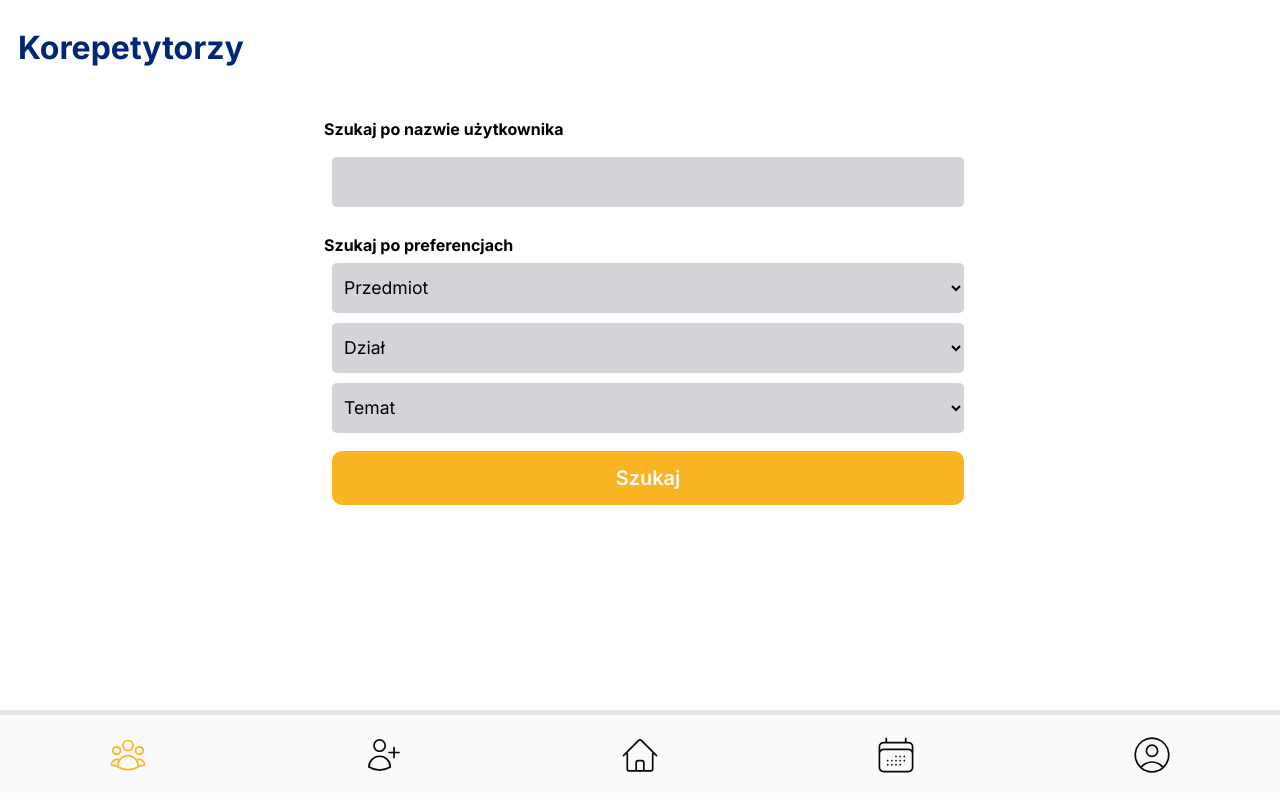
After one commit to Jakubkl1p/Fuszerka.exe, a PHP site: page /szukaj_korepetytora.html in a window 1280 px wide. The commit adds this page. Run offline with PHP 8.4, Linux system fonts and the light colour scheme.

Commit message:
Add files via upload

```diff
--- a/kalendarz.html
+++ b/kalendarz.html
@@ -45,7 +45,7 @@
         <div class="nav-cont">
             <div class="pic-cont">
                 <div class="img-cont">
-                    <a href="korepetytorzy.html"><img src="img/people.svg" alt="group" width="40px" height="40px"></a>
+                    <a href="szukaj_korepetytora.html"><img src="img/people.svg" alt="group" width="40px" height="40px"></a>
                 </div>
                 <div class="img-cont">
                     <a href="korepetycje.html"><img src="img/add.svg" alt="korepetycje" width="40px" height="40px"></a>
--- a/profil.html
+++ b/profil.html
@@ -55,7 +55,7 @@
             <div class="nav-cont">
                 <div class="pic-cont">
                     <div class="img-cont">
-                        <a href="korepetytorzy.html"><img src="img/people.svg" alt="group" width="40px" height="40px"></a>
+                        <a href="szukaj_korepetytora.html"><img src="img/people.svg" alt="group" width="40px" height="40px"></a>
                     </div>
                     <div class="img-cont">
                         <a href="korepetycje.html"><img src="img/add.svg" alt="korepetycje"" width="40px" height="40px"></a>
--- a/styles/profil.css
+++ b/styles/profil.css
@@ -2,7 +2,7 @@
 
 :root {
     --header-color: #012676;
-    --bg-color: #F3F3F3;
+    --bg-color: #FAFAFA;
     --label-text: #FFFFFF;
     --select-bg: #D4D4D8;
     --nav-bar: #E4E4E7;
@@ -39,12 +39,11 @@ h1 {
     justify-content: space-evenly;
     width: 100%;
     margin-bottom: 10rem;
-    margin-top: 5rem;
 }
 
 .nav-cont {
     position: fixed;
-    top: 95%;
+    top: 92%;
     left: 0;
     margin-top: -2%;
     width: 100%;
@@ -158,7 +157,6 @@ h1 {
     }
     .middle-cont{
         flex-direction: column;
-        margin-top: 8rem;
     }
 }
 
--- /dev/null
+++ b/styles/szukaj.css
@@ -0,0 +1,124 @@
+@import url('https://fonts.googleapis.com/css2?family=Inter:wght@100..900&display=swap');
+
+:root {
+    --header-color: #012676;
+    --bg-color: #FAFAFA;
+    --label-text: #FFFFFF;
+    --select-bg: #D4D4D8;
+    --nav-bar: #E4E4E7;
+    --btn: #F9B521;
+    --sec-tekst: #D4D4D8;
+}
+
+.nav-cont {
+    position: fixed;
+    top: 92%;
+    left: 0;
+    margin-top: -2%;
+    width: 100%;
+    background-color: var(--bg-color);
+    padding-bottom: 0.25rem;
+}
+
+.pic-cont {
+    border-top: 5px solid var(--nav-bar);
+    padding-top: 10px;
+    display: flex;
+    align-items: center;
+    justify-content: center;
+}
+
+.img-cont {
+    padding: 10px 20px;
+    margin: auto;
+}
+
+body * {
+    font-family: "Inter", sans-serif;
+    margin: 0;
+    padding: 0;
+    box-sizing: border-box;
+}
+
+h1 {
+    color: var(--header-color);
+    font-size: 32px;
+    margin: 20px 10px;
+    font-weight: bold;
+}
+
+.container {
+    display: flex;
+    flex-direction: column;
+    justify-content: center;
+    gap: 2rem;
+}
+
+.formularz{
+    display: flex;
+    justify-content: center;
+    width: 100%;
+}
+
+form {
+    display: flex;
+    flex-direction: column;
+    justify-content: center;
+    width: 50%;
+}
+
+.section {
+    margin-bottom: 20px;
+}
+
+label {
+    display: block;
+    font-weight: bold;
+    margin-bottom: 10px;
+}
+
+input[type="text"] {
+  font-size: 110%;
+  width: 100%;
+  height: 50px;
+  padding: 4px 8px;
+  background: var(--sec-tekst);
+  border: none;
+  border-radius: 5px;
+  margin: 0.5rem;
+}
+
+select {
+    font-size: 110%;
+    width: 100%;
+    height: 50px;
+    padding: 4px 8px;
+    background: var(--sec-tekst);
+    border: none;
+    border-radius: 5px;
+    margin: 0.5rem;
+    display: flex;
+    justify-content: flex-start;
+}
+
+button {
+    font-size: 20px;
+    padding: 15px;
+    border-radius: 10px;
+    border: none;
+    width: 100%;
+    background: var(--btn);
+    font-weight: 600;
+    margin: 0.5rem;
+}
+
+button a{
+    text-decoration: none;
+    color: var(--bg-color);
+}
+
+@media only screen and (max-width:768px){
+    form{
+        width: 70%;
+    }
+}
--- /dev/null
+++ b/szukaj_korepetytora.html
@@ -0,0 +1,69 @@
+<!DOCTYPE html>
+<html lang="en">
+<head>
+    <meta charset="UTF-8">
+    <meta name="viewport" content="width=device-width, initial-scale=1.0">
+    <link rel="stylesheet" href="styles/szukaj.css">
+    <title>Document</title>
+</head>
+<body>
+    <div class="container">
+        <h1>Korepetytorzy</h1>
+        <div class="formularz">
+            <form>
+                <div class="section">
+                    <label for="username">Szukaj po nazwie użytkownika</label>
+                    <input type="text" id="username" placeholder="">
+                </div>
+                <div class="section">
+                        <label for="przedmiot">Szukaj po preferencjach
+                        <select id="przedmiot">
+                              <option value="" selected>Przedmiot</option>
+                            <option value="">Matematyka</option>
+                            <option value="">Plastyka</option>
+                            <option value="">Historia</option>
+                        </select>
+                        </label>
+                        <label for="dzial">
+                            <select id="dzial">
+                              <option value="" selected>Dział</option>
+                            <option value="">Dział 1</option>
+                            <option value="">Dział 2</option>
+                            <option value="">Dział 3</option>
+                        </select>
+                        </label>
+                        <label for="temat">
+                        <select id="temat">
+                              <option value="" selected>Temat</option>
+                            <option value="">Pierwisatki</option>
+                            <option value="">Funckja Kwadratowa</option>
+                            <option value="">Twierdzenie Bezouta</option>
+                        </select>
+                        </label>
+                <button class="button"><a href="korepetytorzy.html">Szukaj</a></button>
+            </form>
+        </div>
+    </div>
+        <footer>
+            <div class="nav-cont">
+                <div class="pic-cont">
+                    <div class="img-cont">
+                        <a href="korepetytorzy.html"><img src="img/people_active.svg" alt="group" width="40px" height="40px"></a>
+                    </div>
+                    <div class="img-cont">
+                        <a href="korepetycje.html"><img src="img/add.svg" alt="korepetycje" width="40px" height="40px"></a>
+                    </div>
+                    <div class="img-cont">
+                        <a href="main.html"><img src="img/home.svg" alt="home" width="40px" height="40px"></a>
+                    </div>
+                    <div class="img-cont">
+                        <a href="kalendarz.html"><img src="img/calendar.svg" alt="calendar" width="40px" height="40px"></a>
+                    </div>
+                    <div class="img-cont">
+                        <a href="profil.html"><img src="img/profil.svg" alt="user" width="40px" height="40px"></a>
+                    </div>
+                </div>
+            </div>
+        </footer>
+</body>
+</html>
```
Also changed, not shown: kompetencje.html (+31 -32 lines), korepetycje.html (+15 -16 lines), korepetytorzy.html (+6 -6 lines), main.html (+63 -32 lines), opinie.html (+34 -20 lines), styles/kompetencje.css (+29 -25 lines), styles/korepetycje.css (+44 -31 lines), styles/korepetytorzy.css (+9 -2 lines), styles/notatki.css (+8 -23 lines), styles/opinie.css (+30 -28 lines), login.html (line endings or trailing spaces), register.html (line endings or trailing spaces).
